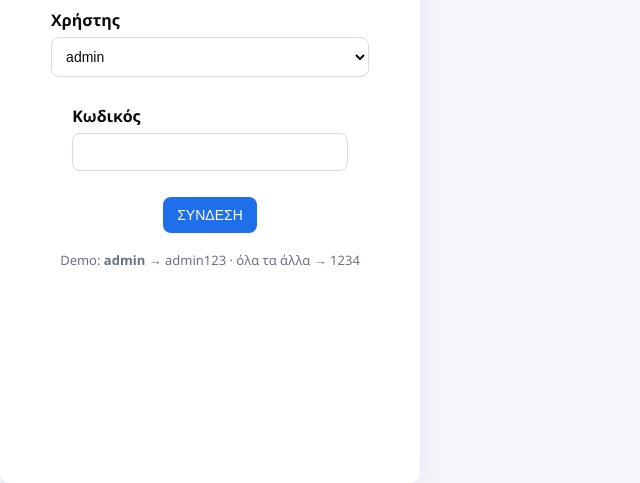
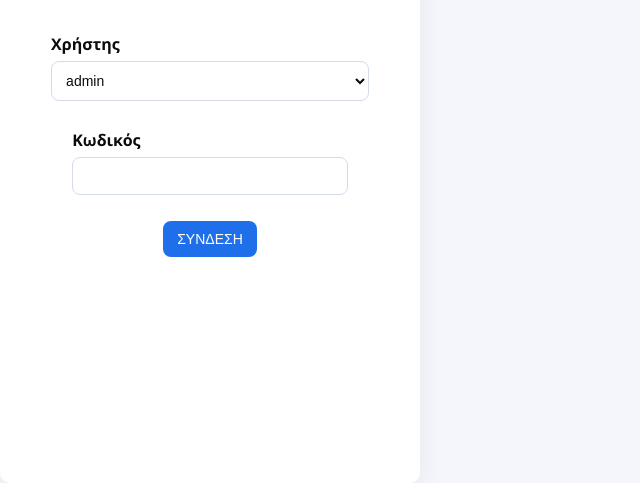
Before and after one commit to lykos1988/Hakimail, a plain HTML site: page index.html in a window 1280 px wide. Shown: the part 317-800 px from the top of the page, without its empty margins (0-640 px from the left). Drawn offline with nearby package versions, Linux system fonts and the light colour scheme.

Commit message:
Update index.html

```diff
--- a/index.html
+++ b/index.html
@@ -24,8 +24,6 @@
       <div class="login-actions">
         <button id="btn-login">ΣΥΝΔΕΣΗ</button>
       </div>
-
-      <p class="hint">Demo: <b>admin</b> → admin123 · όλα τα άλλα → 1234</p>
     </section>
 
     <!-- DASHBOARD -->
```
